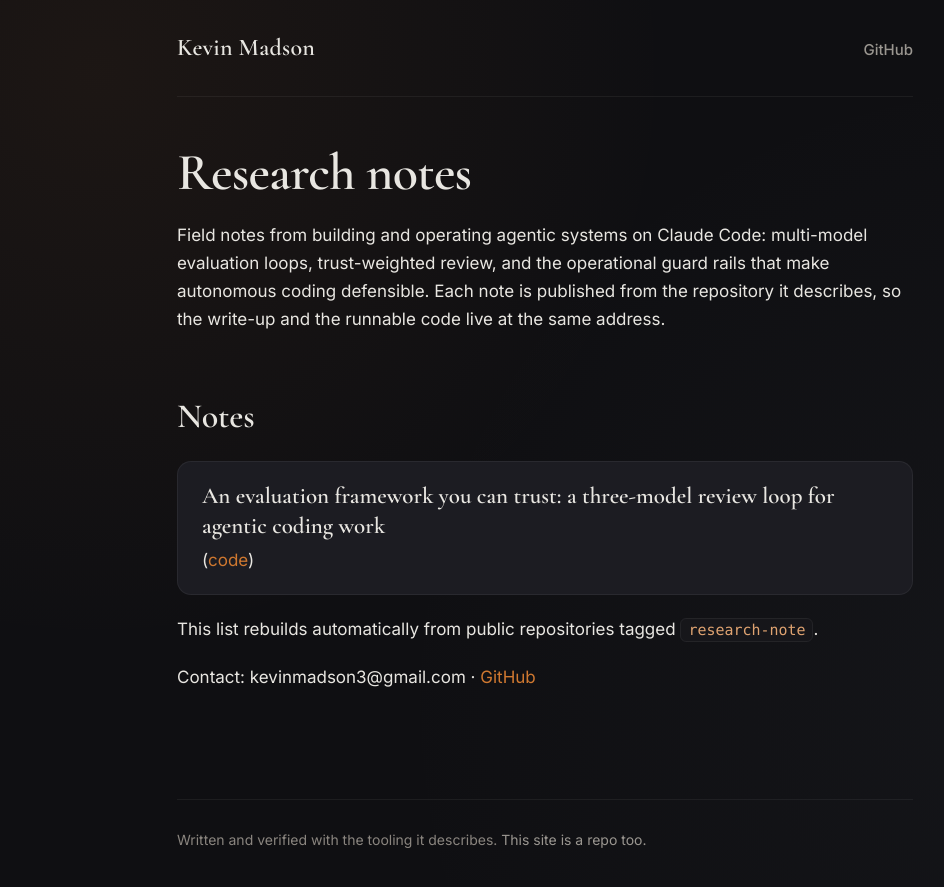
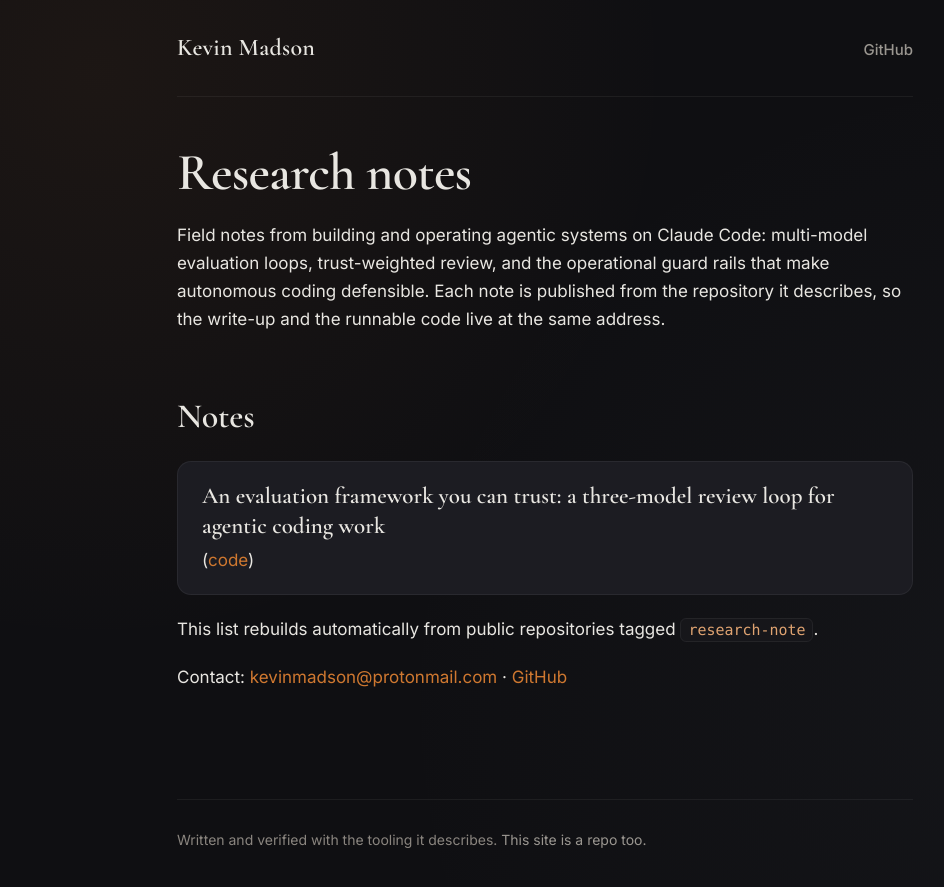
Before and after one commit to KiwiMaddog2020/kiwimaddog2020.github.io, a Jekyll site: the page built from index.md, in a window 1280 px wide. Shown: the top 887 px of the page, without its empty margins (95-1039 px from the left). Built offline with Jekyll 4.4.1, drawn with Linux system fonts in a browser that asks for light colours; our own code applies the rules of GitHub Pages for plain Markdown files.

Commit message:
chore: contact email -> kevinmadson@protonmail.com

```diff
--- a/index.md
+++ b/index.md
@@ -15,4 +15,4 @@ live at the same address.
 This list rebuilds automatically from public repositories tagged
 `research-note`.
 
-Contact: kevinmadson3@gmail.com · [GitHub](https://github.com/KiwiMaddog2020) <!-- pragma: allowlist -->
+Contact: [kevinmadson@protonmail.com](mailto:kevinmadson@protonmail.com) · [GitHub](https://github.com/KiwiMaddog2020) <!-- pragma: allowlist -->
```
